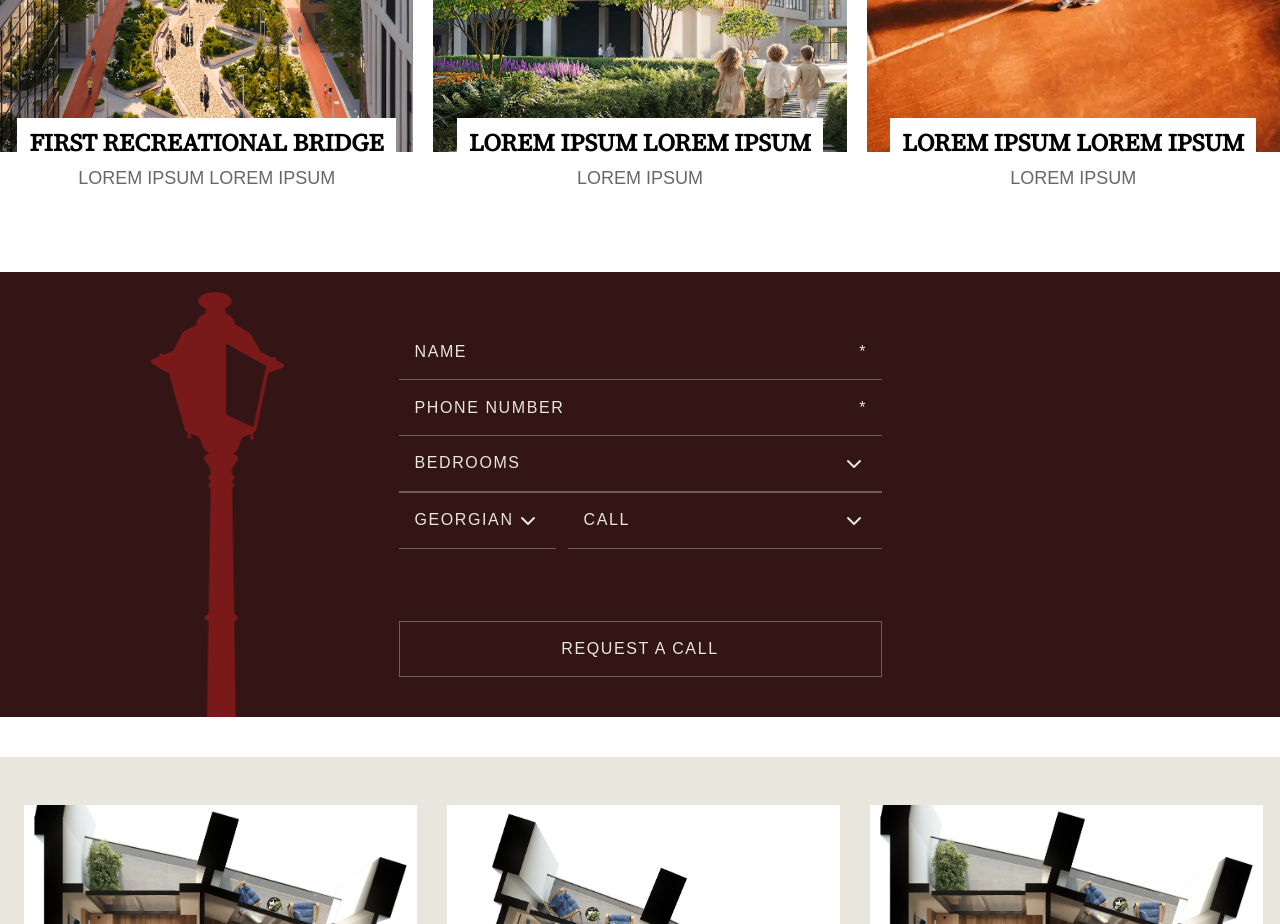
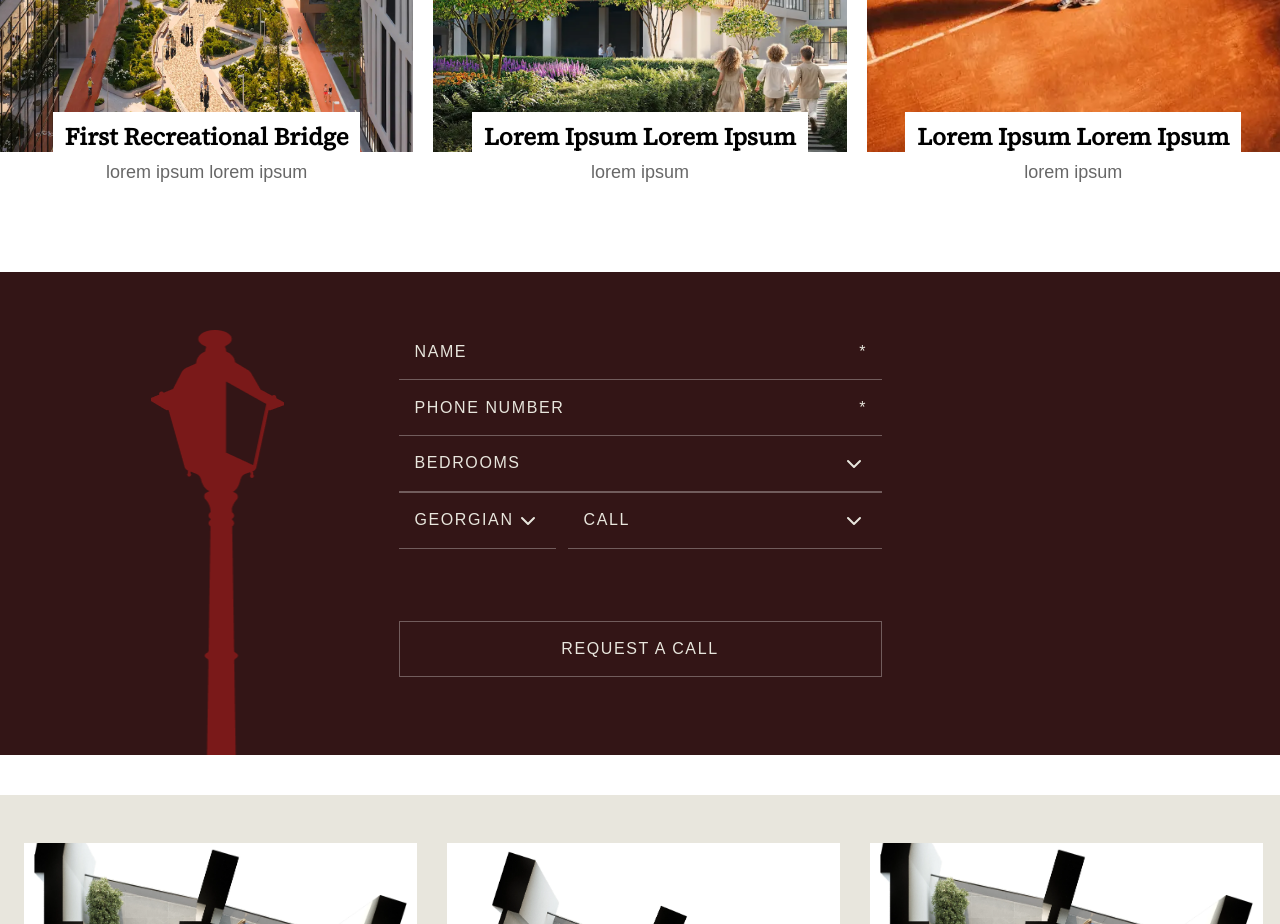
Before and after one commit to Kat-Erina/AVENEW, a Next.js app: page /en in a window 1280 px wide. Shown: the part 1360-2284 px from the top of the page. Built offline with nearby package versions, Linux system fonts and the light colour scheme; a web font is replaced by a local one.

Commit message:
modified Amenities design slightly

```diff
--- a/components/AmenitiesSection.jsx
+++ b/components/AmenitiesSection.jsx
@@ -37,10 +37,10 @@ const AmenitiesSection = () => {
             className={`object-cover ${item.position}`}
           />
           {/* Overlay text at bottom */}
-          <div className="absolute md:-bottom-13  -bottom-14 left-0 right-0 flex justify-center">
+          <div className="absolute top-full bottom-50px   left-[5%] flex justify-center -translate-y-[40px] w-[90%]">
             <div className="bg-white p-3 md:p-3 text-center w-fit">
-              <h2 className="text-black font-bold text-lg  md:text-[24px] leading-[1.1] mb-2 whitespace-pre-line uppercase">{t(`items.${i}.title`)}</h2>
-              <p className="font-normal  text-[#676767] text-[16px] md:text-lg uppercase">{t(`items.${i}.text`)}</p>
+              <h2 className="text-black font-bold text-lg  md:text-[24px] leading-[1.1] mb-2 whitespace-pre-line">{t(`items.${i}.title`)}</h2>
+              <p className="font-normal  text-[#676767] text-[16px] md:text-lg">{t(`items.${i}.text`)}</p>
             </div>
           </div>
         </div>
--- a/components/Contact.jsx
+++ b/components/Contact.jsx
@@ -19,7 +19,7 @@ const Contact = () => {
   ];
 
   return (
-    <div className="py-12 bg-white relative">
+    <div className="py-12 bg-white relative ">
       <section className="bg-creamy flex py-12 justify-center items-center flex-col">
         <h3 className="text-[#776F40]  text-[26px] uppercase text-center flex flex-col ">
           <span>{t('title')}</span>
```
Also changed, not shown: app/[locale]/page.jsx (+1 -1 lines), images/img-1.png (added), images/img-2.png (added).
